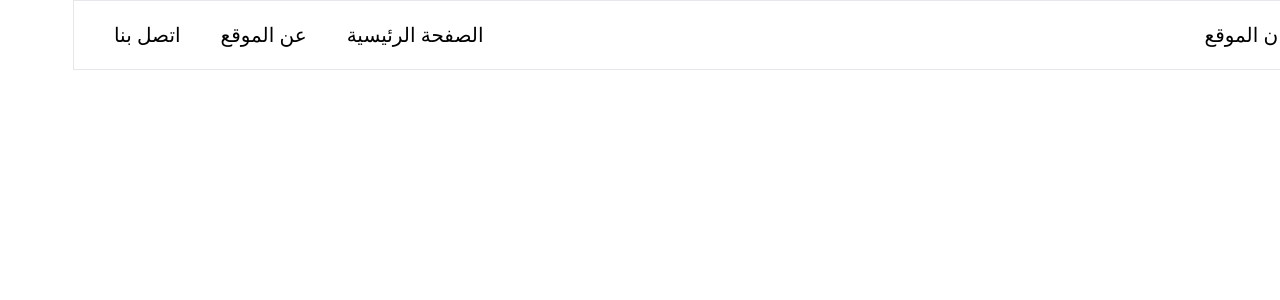
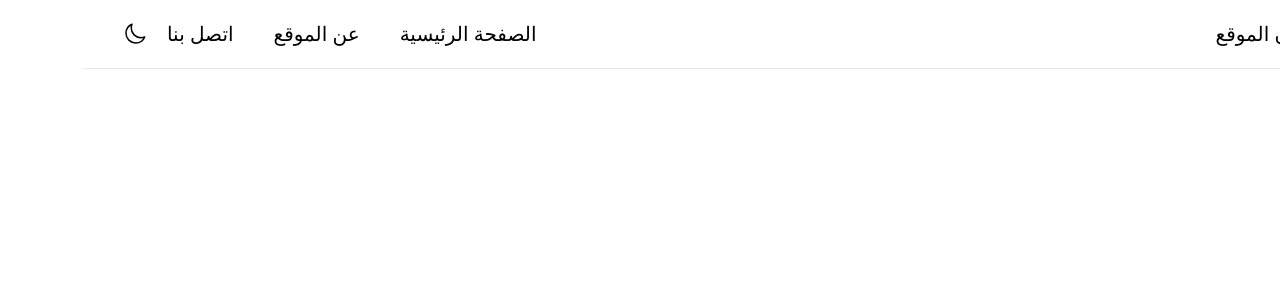
Before and after one commit to jclark1913/arabic-wordpress-cms-react-boilerplate, a React (Vite) app: page /about in a window 1280 px wide. Shown: the top 300 px of the page. Built offline with nearby package versions, Linux system fonts and the light colour scheme.

Commit message:
Add theme toggle

```diff
--- a/src/NavBar.tsx
+++ b/src/NavBar.tsx
@@ -1,17 +1,20 @@
 import { SITE_TITLE, NAV_LINKS } from "./constants/titles";
 import { Link } from "react-router-dom";
 import { Bars3Icon, XMarkIcon } from "@heroicons/react/24/solid";
+import { MoonIcon, SunIcon } from "@heroicons/react/24/outline";
 import { useState } from "react";
 import MenuOverlay from "./MenuOverlay";
+import { useTheme } from "./ThemeContext";
 
 const NavBar: React.FC = () => {
   const [navBarOpen, setNavBarOpen] = useState(false);
+  const { theme, toggleTheme } = useTheme();
 
   return (
-    <nav className="flex border border-b lg:py-5 py-2 text-xl lg:px-10 px-5 flex-wrap">
+    <nav className="flex border-b lg:py-5 py-2 text-xl lg:px-10 px-5 flex-wrap text-primarytext border-normalborder">
       <div className="flex container flex-wrap items-center justify-between mx-auto">
         <Link to="/">{SITE_TITLE}</Link>
-
+        <div className="flex gap-5">
           <div className="sm:hidden flex align-middle">
             {!navBarOpen ? (
               <button
@@ -29,12 +32,22 @@ const NavBar: React.FC = () => {
               </button>
             )}
           </div>
+
           <div className="hidden sm:flex gap-10">
             {NAV_LINKS.map((link, index) => (
               <Link key={index} to={link.path}>
                 {link.title}
               </Link>
             ))}
+          </div>
+
+          <button onClick={toggleTheme}>
+            {theme === "dark" ? (
+              <MoonIcon className="text-primarytext h-6 w-6" />
+            ) : (
+              <SunIcon className="text-primarytext hover:text-black h-6 w-6" />
+            )}
+          </button>
         </div>
       </div>
       <div className="sm:hidden w-full">
```
Lines whose indentation alone changed are shown as unchanged.
